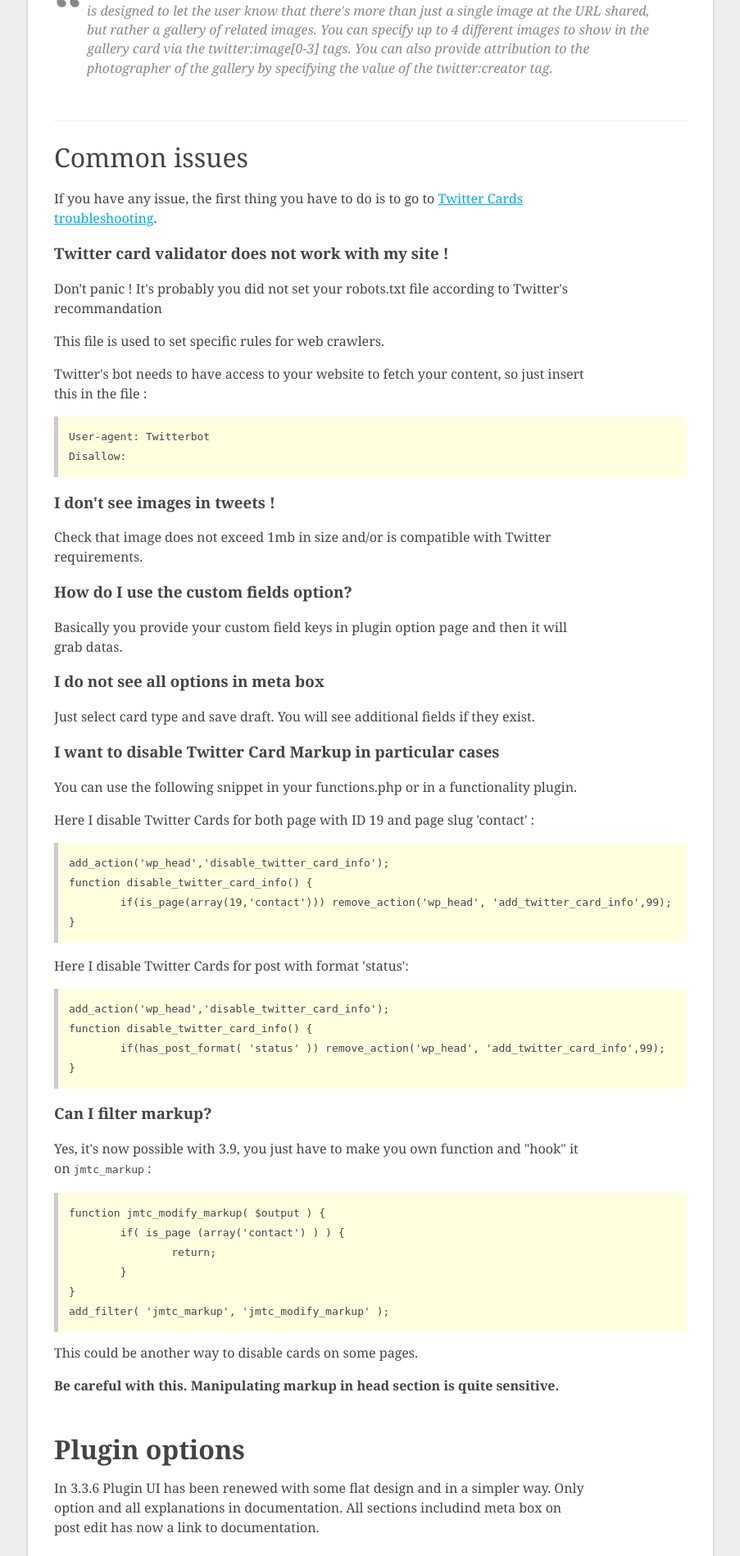
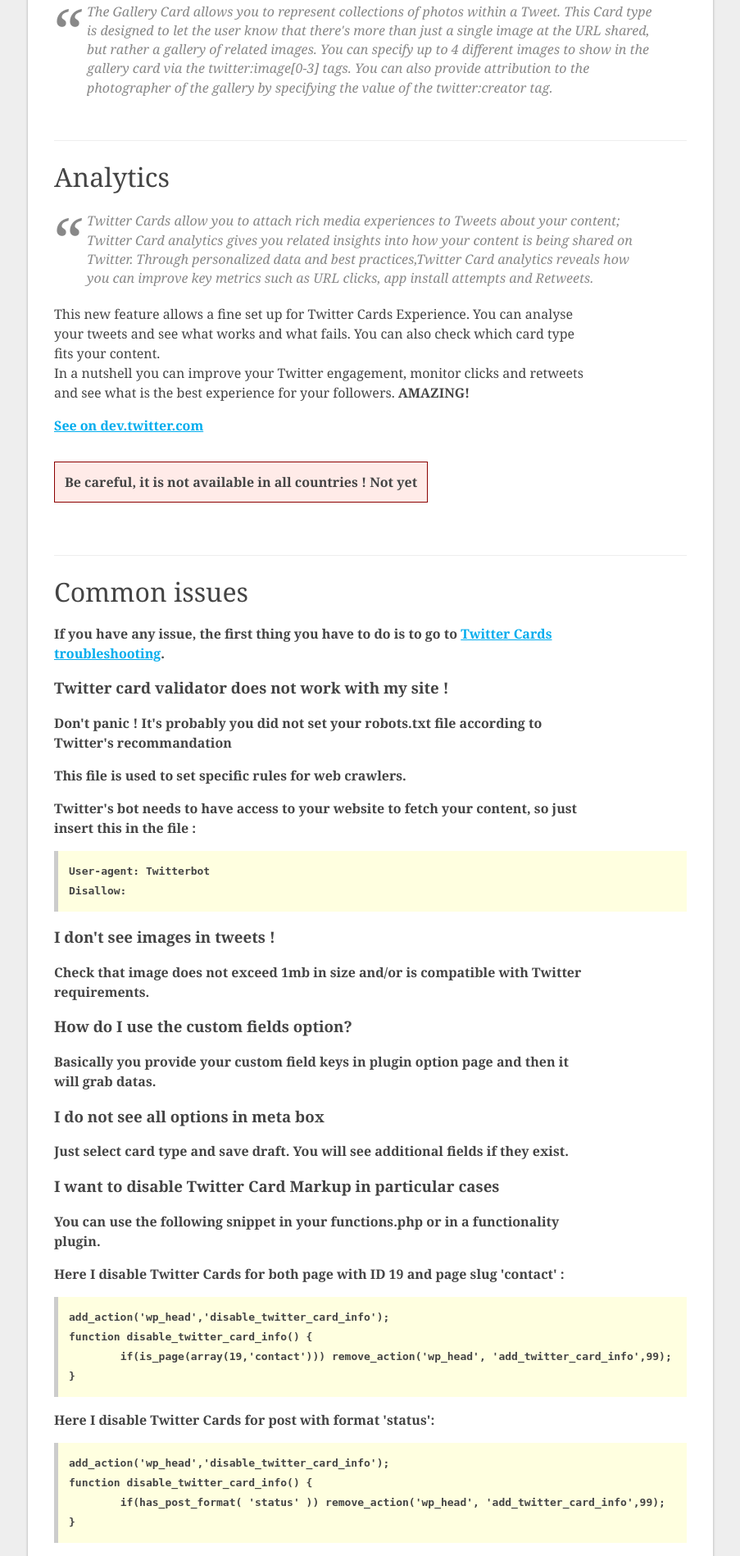
Before and after one commit to wp-plugins/jm-twitter-cards, a PHP site: page /documentation.html in a window 1280 px wide. Shown: the part 4308-6206 px from the top of the page at 82% size, without its empty margins (188-1091 px from the left). Run offline with PHP 8.4, Linux system fonts and the light colour scheme.

Commit message:
Analytics, po files and documentation
git-svn-id: https://plugins.svn.wordpress.org/jm-twitter-cards/trunk@846947 b8457f37-d9ea-0310-8a92-e5e31aec5664

```diff
--- a/documentation.html
+++ b/documentation.html
@@ -53,16 +53,7 @@ for <a href="http://tweetpress.fr/" title="tips for WordPress and Twitter APIs">
 <li><a href="#gallerycards">Gallery cards</a></li>
 </ul>
 </li>
-<li><a href="#setting">Plugin settings</a>
-<ul>
-<li><a href="#general">General</a></li>
-<li><a href="#seo">SEO</a></li>
-<li><a href="#images">Images</a></li>
-<li><a href="#pagehome">Home settings</a></li>
-<li><a href="#metabox">Meta Box settings</a></li>
-<li><a href="#extrasettings">Extrasettings</a></li>
-</ul>
-</li>
+<li><a href="#analytics">Analytics</a></li>
 <li><a href="#use">Common Issues</a>
 <ul>
 <li><a href="#faq-crawl">Twitter Card Validator does not work !</a></li>
@@ -72,6 +63,16 @@ for <a href="http://tweetpress.fr/" title="tips for WordPress and Twitter APIs">
 		<li><a href="#faq-deactivate">I want to disable Twitter Card Markup in particular cases</a></li>
 		<li><a href="#faq-filter">Can I filter markup ?</a></li>
 	</ul>
+</li>
+<li><a href="#settings">Plugin settings</a>
+<ul>
+<li><a href="#general">General</a></li>
+<li><a href="#seo">SEO</a></li>
+<li><a href="#images">Images</a></li>
+<li><a href="#pagehome">Home settings</a></li>
+<li><a href="#metabox">Meta Box settings</a></li>
+<li><a href="#extrasettings">Extrasettings</a></li>
+</ul>
 </li>
 <li><a href="#sources">Sources and Credits</a></li>
 </ul>
@@ -144,6 +145,25 @@ To activate this mode you have to activate the <a href="#metabox">custom meta bo
 The Gallery Card allows you to represent collections of photos within a Tweet. This Card type is designed to let the user know that there's more than just a single image at the URL shared, but rather a gallery of related images.
 You can specify up to 4 different images to show in the gallery card via the twitter:image[0-3] tags. You can also provide attribution to the photographer of the gallery by specifying the value of the twitter:creator tag.
 </blockquote>
+
+<h2 id="analytics">Analytics</h2>
+<p>
+<blockquote>
+Twitter Cards allow you to attach rich media experiences to Tweets about your content; Twitter Card analytics gives you related insights into how your content is being shared on Twitter.
+
+Through personalized data and best practices,Twitter Card analytics reveals how you can improve key metrics such as URL clicks, app install attempts and Retweets.
+
+</blockquote>
+
+<p>This new feature allows a fine set up for Twitter Cards Experience. You can analyse your tweets and see what works and what fails. You can also check which card type fits your content. <br/>
+
+In a nutshell you can improve your Twitter engagement, monitor clicks and retweets and see what is the best experience for your followers. <strong>AMAZING</strong!>!
+</p>
+<p>
+<a href="https://dev.twitter.com/docs/cards/analytics">See on dev.twitter.com</a>
+</p>
+
+<p class="bold">Be careful, it is not available in all countries ! Not yet</p>
 
 
 <h2 id="use">Common issues</h2>
@@ -218,7 +238,7 @@ This could be another way to disable cards on some pages.
 <p>Since 3.3.4 there is a new setting that allows you to use your own field for Twitter's field in profiles. A lot of theme have this feature so you probably want to keep only one field :</p>
 <img src="" alt="" />
 <p>Be careful the key you have to provide MUST BE the key your theme use to set the Twitter's field in profile ! In addition to this, THE VALUE MUST BE A USERNAME not a URL such as http://twitter.com/user <strong>it could break the cards !</strong> </p>
-<p style="color:red;">If you experience any issue or if you mess with this option just recover with the key :<br /><strong>jm_tc_twitter</strong></p>
+<p class="bold">If you experience any issue or if you mess with this option just recover with the key :<br /><strong>jm_tc_twitter</strong></p>
 
 <h2 id="seo">SEO</h2>
 <p>
@@ -229,7 +249,7 @@ This allows you not to waste your time writting things twice for each post.
 If you forget to fulfill SEO fields do not panic, there are fallback (post title and the first words of your post as description). Do not forget to choose how many words the plugin has to grab for twitter meta description(max 200).
 </p>
 <p>
-And if you do not use one of this two plugin you can use your own custom fields instead. Just provide meta keys (advanced users).
+And if you do not use one of this two plugins you can use your own custom fields instead. Just provide meta keys (advanced users).
 </p>
 
 
```
Also changed, not shown: jm-twitter-cards.php (+30 -23 lines), readme.txt, 3 other files.
